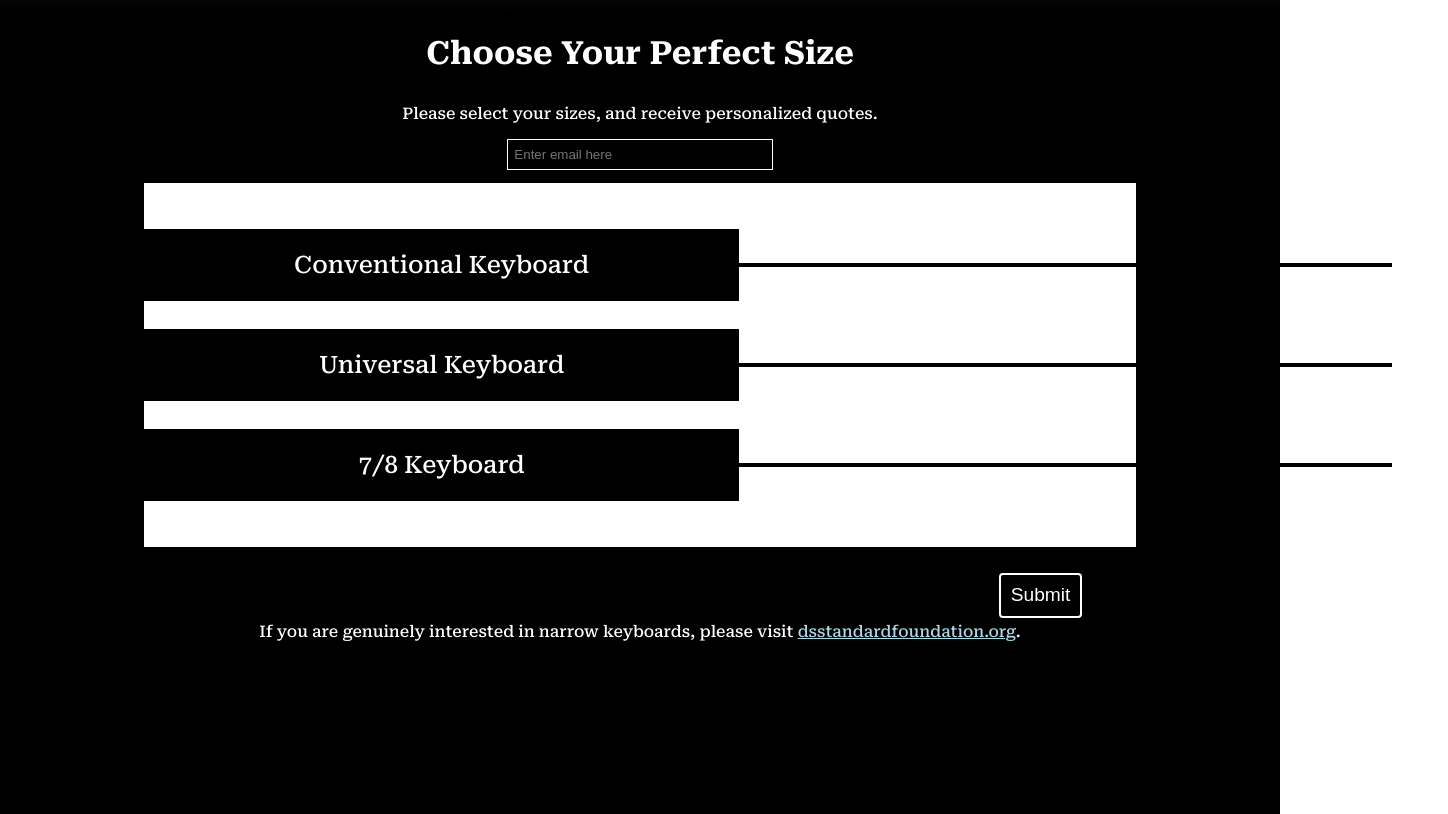
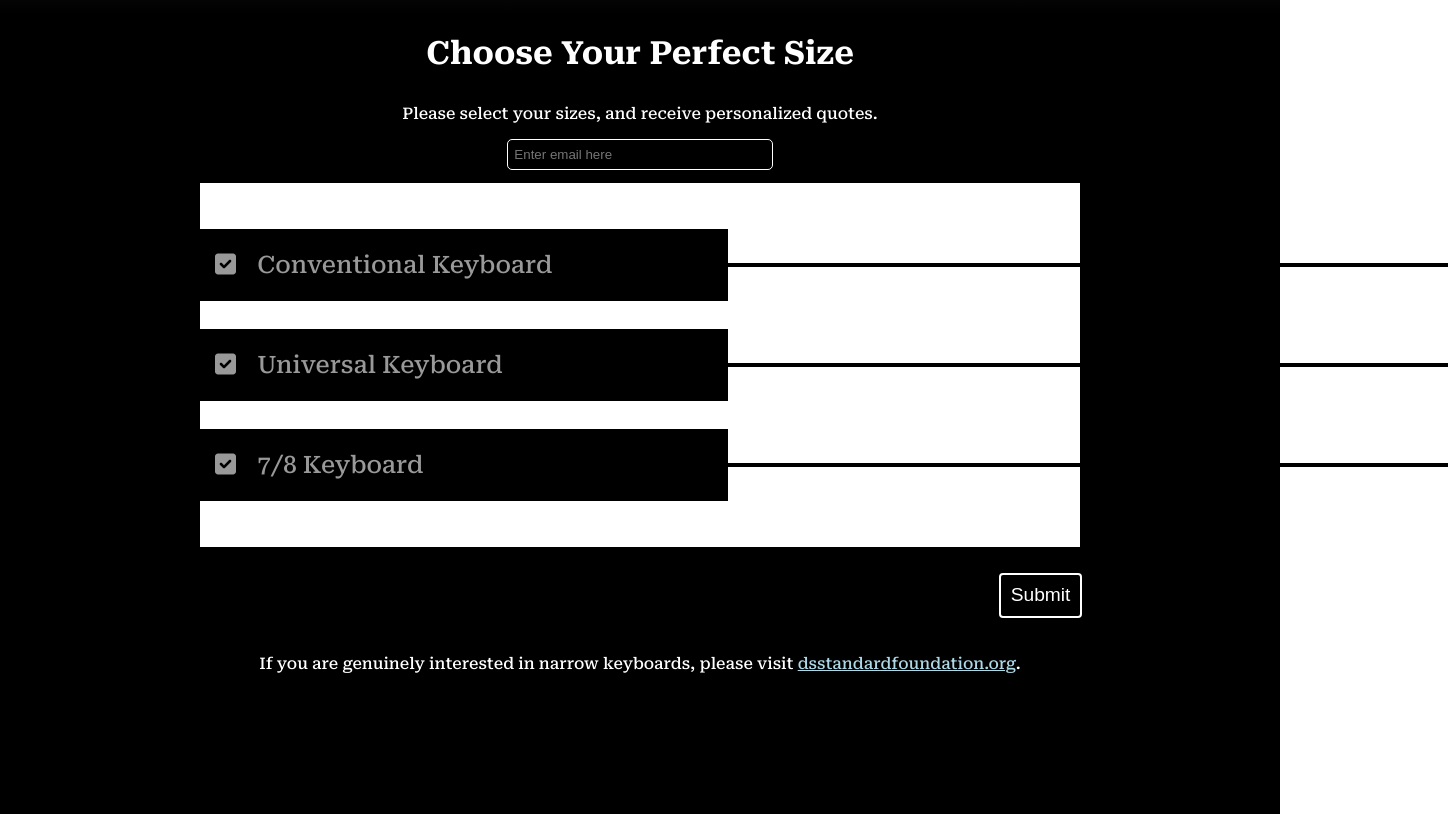
Before and after one commit to macgirl212/fcc-product-landing-page, a plain HTML site: page index.html in a window 1280 px wide. Shown: the part 2680-3494 px from the top of the page, 1448 px wide, since content can reach past the window. Drawn offline with Linux system fonts and the light colour scheme.

Commit message:
added checkboxes to form

```diff
--- a/index.html
+++ b/index.html
@@ -6,6 +6,7 @@
     <meta name="viewport" content="width=device-width, initial-scale=1.0">
     <link rel="stylesheet" href="style.css">
     <script type="text/javascript" src="./script.js"></script>
+    <script src="https://cdnjs.cloudflare.com/ajax/libs/font-awesome/6.0.0/js/all.min.js" crossorigin="anonymous"></script>
     <title>Rest Pianos</title>
 </head>
 <body>
@@ -51,11 +52,11 @@
                 <input type="email" id="email" name="email" placeholder="Enter email here">
                 <div id="products-section">
                     <input class="keyboard-box" type="checkbox" id="conventional-keyboard" name="conventional-keyboard" value="conventional-keyboard">
-                    <label class="keyboard-option" for="conventional-keyboard">Conventional Keyboard</label>
+                    <label class="keyboard-option" for="conventional-keyboard"><span class="custom-check"><i class="fa-solid fa-square-check"></i></span> Conventional Keyboard</label>
                     <input class="keyboard-box" type="checkbox" id="universal-keyboard" name="universal-keyboard" value="universal-keyboard">
-                    <label class="keyboard-option" for="universal-keyboard">Universal Keyboard</label>
+                    <label class="keyboard-option" for="universal-keyboard"><span class="custom-check"><i class="fa-solid fa-square-check"></i></span> Universal Keyboard</label>
                     <input class="keyboard-box" type="checkbox" id="7/8-keyboard" name="7/8-keyboard" value="7/8-keyboard">
-                    <label class="keyboard-option" for="7/8-keyboard">7/8 Keyboard</label>
+                    <label class="keyboard-option" for="7/8-keyboard"><span class="custom-check"><i class="fa-solid fa-square-check"></i></span> 7/8 Keyboard</label>
                 </div>
                 <button type="submit" id="submit" value="submit">Submit</button>
             </form>
--- a/style.scss
+++ b/style.scss
@@ -239,6 +239,7 @@ body {
             background-color: #000;
             color: #fff;
             border: 1px solid #fff;
+            border-radius: 5px;
             padding: 0.5em;
             width: 20em;
         }
@@ -248,7 +249,7 @@ body {
             display: flex;
             flex-direction: column;
             justify-content: space-around;
-            width: 80%;
+            width: 55em;
             background-color: #fff;
             margin: 0 auto;
             padding: 2em 0;
@@ -258,7 +259,7 @@ body {
             }
 
             input[type=checkbox]:checked + .keyboard-option {
-                color: yellow;
+                color: rgba(255, 255, 0, 1);
                 transition: 250ms;
             }
 
@@ -268,8 +269,8 @@ body {
                 width: 60%;
                 height: 3em;
                 background-color: #000;
-                color: #fff;
-                text-align: center;
+                color: rgba(255, 255, 255, 0.6);
+                text-align: left;
                 line-height: 3em;
                 font-size: 1.5em;
                 z-index: 10;
@@ -285,6 +286,10 @@ body {
                     height: 4px;
                     background-color: #000;
                     z-index: -1;
+                }
+                .custom-check {
+                    margin: 0 15px;
+                    transition: 250ms;
                 }
             }
         }
@@ -316,7 +321,7 @@ footer {
     height: 30vh;
     font-size: 1em;
     text-align: center;
-    padding-top: 3em;
+    padding-top: 5em;
 
     a {
         color: #add8e6;
```
Also changed, not shown: style.css, 1 other file.
